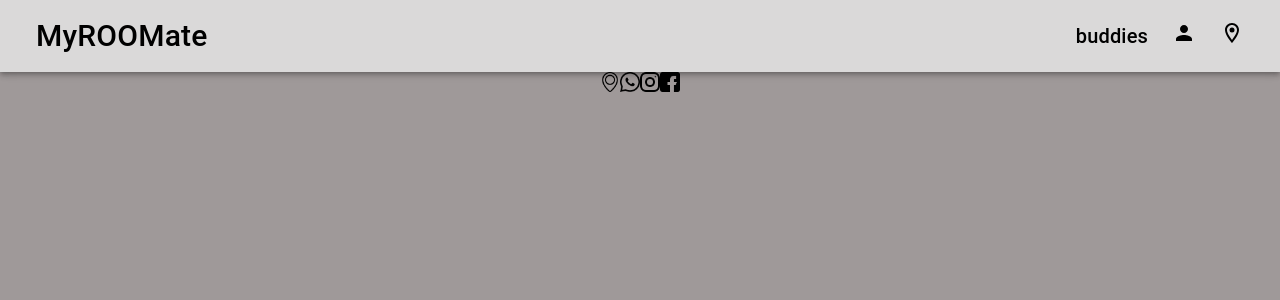
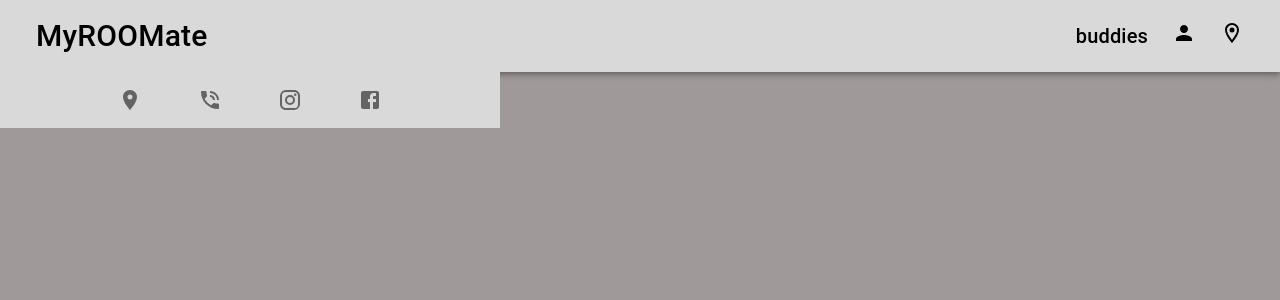
Before and after one commit to Jizga/MyROOMate, a React (Create React App) app: page / in a window 1280 px wide. Shown: the top 300 px of the page. Built offline with nearby package versions, Linux system fonts and the light colour scheme.

Commit message:
New Footer done

```diff
--- a/src/App.js
+++ b/src/App.js
@@ -1,12 +1,14 @@
 import React from "react";
 import Nav from "./Components/Nav";
 import Footer from "./Components/Footer";
+import Home from "./Components/Home";
 import "./App.css";
 
 function App() {
   return (
     <div className="App">
       <Nav />
+      <Home />
       <Footer />
     </div>
   );
--- a/src/Components/Footer.js
+++ b/src/Components/Footer.js
@@ -1,32 +1,51 @@
 import React from "react";
-import instagram from "../assets/icons/instagram.png";
-import facebook from "../assets/icons/facebook.png";
-import whatsapp from "../assets/icons/whatsapp (1).png";
-import localitation from "../assets/icons/localitation.png";
+import { makeStyles } from "@material-ui/core/styles";
+import BottomNavigation from "@material-ui/core/BottomNavigation";
+import BottomNavigationAction from "@material-ui/core/BottomNavigationAction";
+import LocationOnIcon from "@material-ui/icons/LocationOn";
+import PhoneInTalkIcon from "@material-ui/icons/PhoneInTalk";
+import InstagramIcon from "@material-ui/icons/Instagram";
+import FacebookIcon from "@material-ui/icons/Facebook";
 
-export default function Footer() {
+const useStyles = makeStyles({
+  root: {
+    width: 500,
+  },
+});
+
+export default function LabelBottomNavigation() {
+  const classes = useStyles();
+  const [value, setValue] = React.useState("Phone");
+
+  const handleChange = (event, newValue) => {
+    setValue(newValue);
+  };
+
   return (
-    <div>
+    <BottomNavigation
+      value={value}
+      onChange={handleChange}
+      className={classes.root}
+      style={{ backgroundColor: "#DAD9D9" }}
+    >
       <a
         id="localitation"
         href="https://www.google.com/maps/place/Av.+del+Aeropuerto,+6,+14004+C%C3%B3rdoba/@37.8794552,-4.7909693,17z/data=!3m1!4b1!4m5!3m4!1s0xd6d209f970d6cd3:0xa6c1f60ece58832b!8m2!3d37.8794552!4d-4.7887806"
         target="_blank"
         rel="noopener noreferrer"
       >
-        <img
-          src={localitation}
-          className="localitation"
-          alt="localitation"
-          style={{ width: 20, height: 20 }}
-        ></img>
+        <BottomNavigationAction
+          label="Nearby"
+          value="nearby"
+          icon={<LocationOnIcon />}
+        />
       </a>
-      <a id="whatsapp" href="tel:671751844">
-        <img
-          src={whatsapp}
-          className="whatsapp"
-          alt="whatsapp"
-          style={{ width: 20, height: 20 }}
-        ></img>
+      <a id="Phone" href="tel:671751844">
+        <BottomNavigationAction
+          label="Phone"
+          value="Phone"
+          icon={<PhoneInTalkIcon />}
+        />
       </a>
       <a
         id="instagram"
@@ -34,12 +53,11 @@ export default function Footer() {
         target="_blank"
         rel="noopener noreferrer"
       >
-        <img
-          src={instagram}
-          className="instagram"
-          alt="instagram"
-          style={{ width: 20, height: 20 }}
-        ></img>
+        <BottomNavigationAction
+          label="instagram"
+          value="instagram"
+          icon={<InstagramIcon />}
+        />
       </a>
       <a
         id="facebook"
@@ -47,13 +65,12 @@ export default function Footer() {
         target="_blank"
         rel="noopener noreferrer"
       >
-        <img
-          src={facebook}
-          className="facebook"
-          alt="facebook"
-          style={{ width: 20, height: 20 }}
-        ></img>
+        <BottomNavigationAction
+          label="facebook"
+          value="facebook"
+          icon={<FacebookIcon />}
+        />
       </a>
-    </div>
+    </BottomNavigation>
   );
 }
--- /dev/null
+++ b/src/Components/Home.js
@@ -0,0 +1,9 @@
+import React from 'react'
+
+export default function Home() {
+    return (
+        <div>
+
+        </div>
+    )
+}
--- a/src/Components/Nav.js
+++ b/src/Components/Nav.js
@@ -203,7 +203,6 @@ export default function PrimarySearchAppBar() {
               </a>
             </IconButton>
             <IconButton>
-              <Badge>
               <a
                 id="profile"
                 href="#profile"
@@ -214,7 +213,6 @@ export default function PrimarySearchAppBar() {
               >
                 <PersonIcon />
               </a>
-              </Badge>
             </IconButton>
             <IconButton>
               <a
```
Lines whose indentation alone changed are shown as unchanged.
